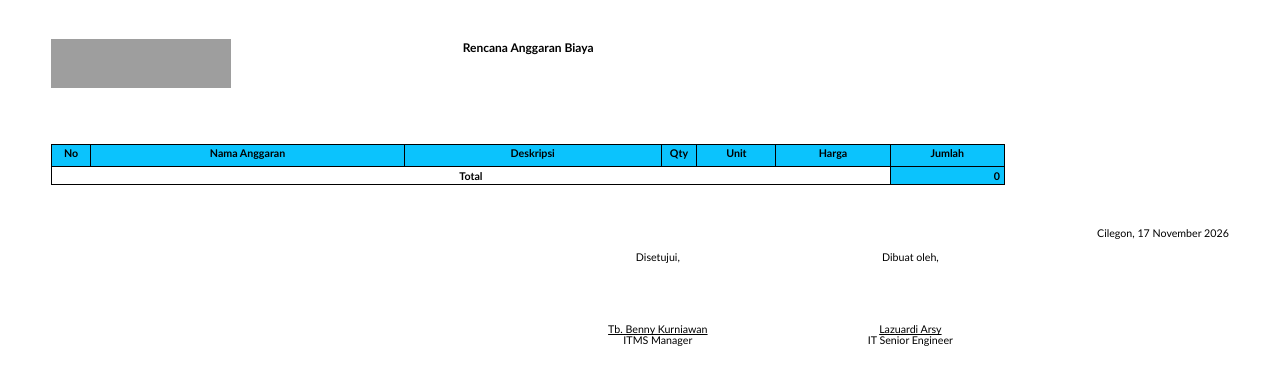
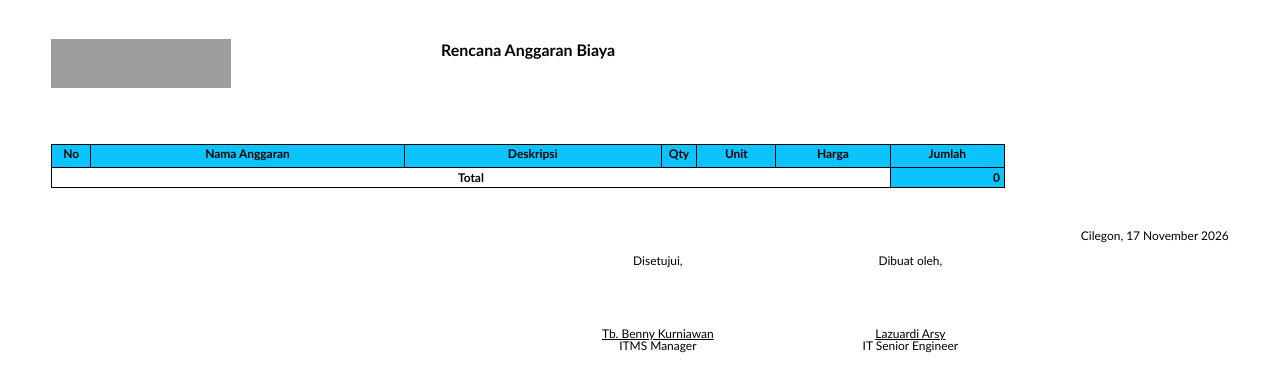
Before and after one commit to biankazahirra/itms-one, a Laravel app: template resources/views/documents/rab-pdf.blade.php in a window 1280 px wide. Shown: the top 392 px of the page. Run offline with Laravel 12, Linux system fonts and the light colour scheme; the template is opened without the code that fills it, so the values that code supplies are empty; parts of the project's set-up code (start-up, migrations or seed data) failed here and were passed over; grey boxes are pictures that could not be loaded.

Commit message:
Revert "fix: match RAB PDF font sizes to PR PDF template"
This reverts commit 72f7dd486e9eb91376ec7b3e698cf94bdcd7ce5f.

```diff
--- a/resources/views/documents/rab-pdf.blade.php
+++ b/resources/views/documents/rab-pdf.blade.php
@@ -13,7 +13,7 @@
 
         body {
             font-family: Calibri, "dejavu sans", sans-serif;
-            font-size: 8pt;
+            font-size: 8.98pt;
             color: #000;
             margin: 0;
         }
@@ -32,7 +32,7 @@
             width: 792.13pt;
             top: 30.34pt;
             text-align: center;
-            font-size: 9pt;
+            font-size: 11.98pt;
             font-weight: bold;
         }
 
@@ -42,7 +42,7 @@
             width: 792.13pt;
             top: 50.71pt;
             text-align: center;
-            font-size: 9pt;
+            font-size: 11.98pt;
             font-weight: bold;
             color: #404040;
         }
@@ -55,7 +55,7 @@
             table-layout: fixed;
             width: 715.36pt;
             border-collapse: collapse;
-            font-size: 8pt;
+            font-size: 8.98pt;
             line-height: 0.92;
         }
 
```
